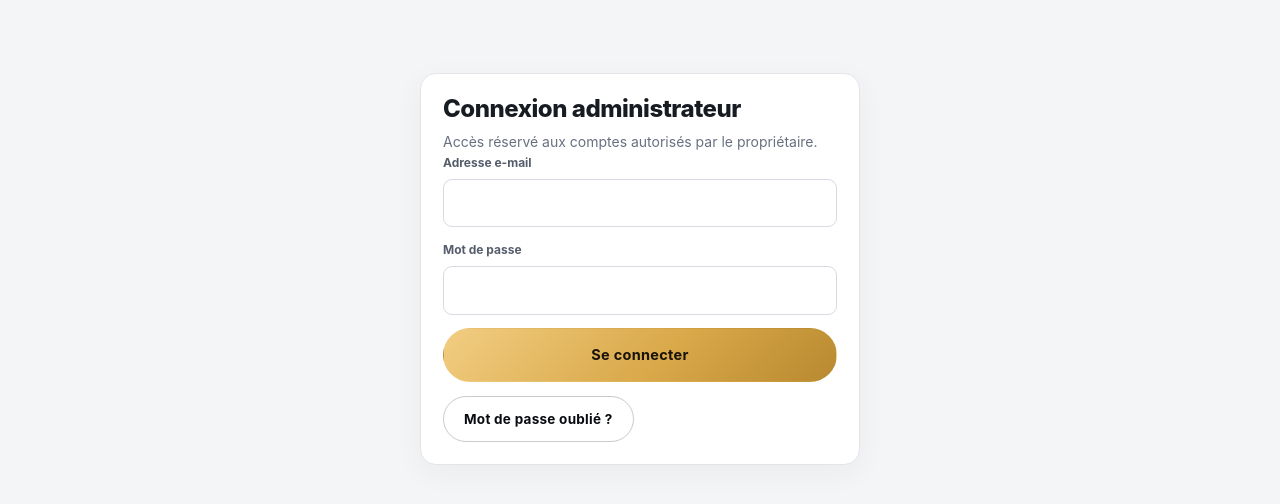
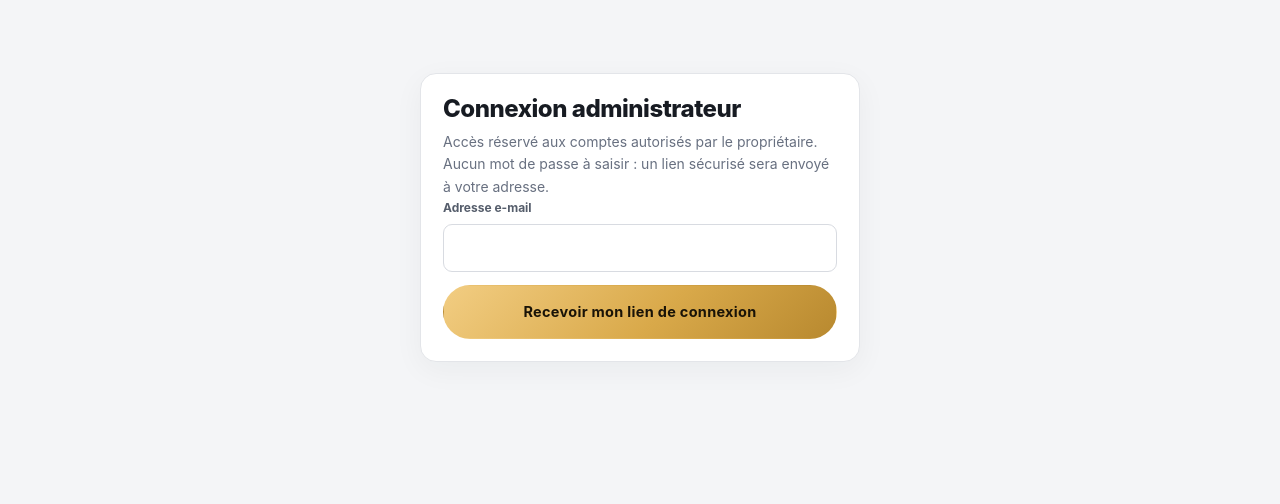
Before and after one commit to senakponlissanon-jpg/ig-motors-site, a plain HTML site: page admin.html in a window 1280 px wide. Shown: the part 76-580 px from the top of the page. Drawn offline with nearby package versions, Linux system fonts and the light colour scheme.

Commit message:
lien magic admin
Updated the administrator login section to remove password input and replace it with a secure link option.

```diff
--- a/admin.html
+++ b/admin.html
@@ -28,22 +28,12 @@
       <p><a href="SUPABASE_SETUP.md">Ouvrir le guide de configuration</a></p>
     </section>
     <section id="login-card" class="adm-card adm-login adm-hidden">
-      <h1>Connexion administrateur</h1><p class="adm-muted">Accès réservé aux comptes autorisés par le propriétaire.</p>
+      <h1>Connexion administrateur</h1><p class="adm-muted">Accès réservé aux comptes autorisés par le propriétaire. Aucun mot de passe à saisir : un lien sécurisé sera envoyé à votre adresse.</p>
       <form id="login-form" class="adm-form" style="grid-template-columns:1fr">
         <div class="adm-field"><label for="email">Adresse e-mail</label><input id="email" type="email" autocomplete="username" required></div>
-        <div class="adm-field"><label for="password">Mot de passe</label><input id="password" type="password" autocomplete="current-password" required></div>
-        <button class="btn btn--gold" type="submit">Se connecter</button>
+        <button class="btn btn--gold" type="submit">Recevoir mon lien de connexion</button>
       </form>
-      <p style="margin:14px 0 0"><button id="forgot-password" class="btn btn--line btn--sm" type="button">Mot de passe oublié ?</button></p>
       <div id="login-msg" class="adm-msg adm-hidden" role="status"></div>
-    </section>
-    <section id="reset-card" class="adm-card adm-login adm-hidden">
-      <h1>Choisir un nouveau mot de passe</h1><p class="adm-muted">Utilise le lien reçu par e-mail, puis définis un mot de passe personnel.</p>
-      <form id="reset-form" class="adm-form" style="grid-template-columns:1fr">
-        <div class="adm-field"><label for="new-password">Nouveau mot de passe</label><input id="new-password" type="password" autocomplete="new-password" minlength="8" required></div>
-        <div class="adm-field"><label for="confirm-password">Confirmer le mot de passe</label><input id="confirm-password" type="password" autocomplete="new-password" minlength="8" required></div>
-        <button class="btn btn--gold" type="submit">Enregistrer le nouveau mot de passe</button>
-      </form><div id="reset-msg" class="adm-msg adm-hidden" role="status"></div>
     </section>
     <section id="dashboard" class="adm-hidden">
       <header class="adm-head"><div><h1>Gestion des annonces</h1><p class="adm-muted">Les annonces publiées sont partagées avec le catalogue du site en temps réel.</p></div><div class="adm-actions"><span id="user-email" class="adm-muted"></span><button id="logout" class="btn btn--line btn--sm">Déconnexion</button></div></header>
```
